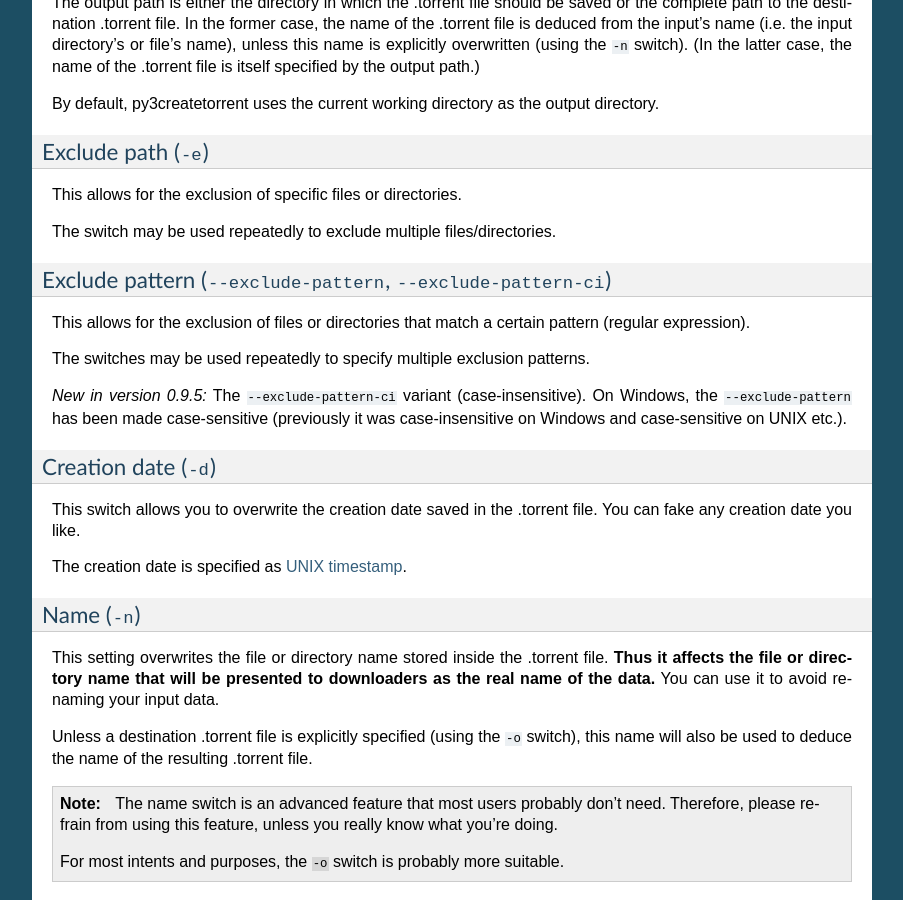
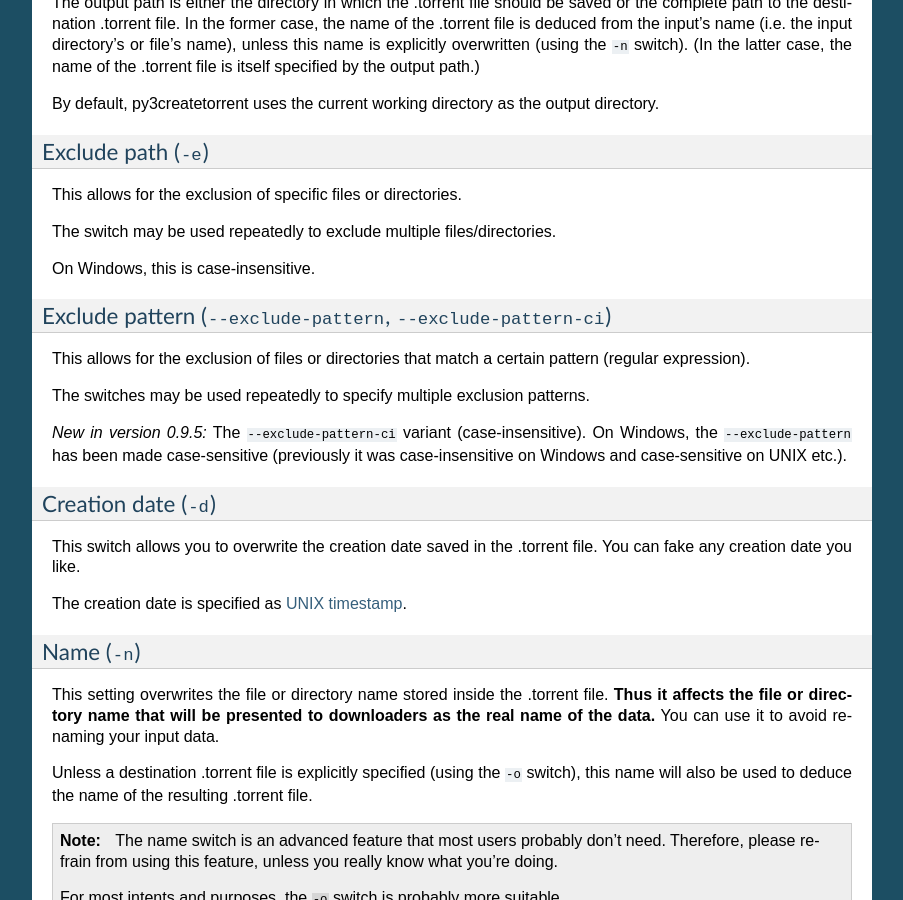
Before and after one commit to Ineluctable/py3createtorrent, a Sphinx documentation site: the page built from docs/source/user.rst, in a window 1280 px wide and 900 px high, scrolled down 4445 px. Shown: the whole window, without its empty margins (198-1101 px from the left). Built offline with Sphinx 7.4.7, drawn with Linux system fonts in a browser that asks for light colours.

Commit message:
Add note on case-sensitivity to exclude switch description

```diff
--- a/docs/source/user.rst
+++ b/docs/source/user.rst
@@ -278,6 +278,8 @@ This allows for the exclusion of specific files or directories.
 
 The switch may be used repeatedly to exclude multiple files/directories.
 
+On Windows, this is case-insensitive.
+
 Exclude pattern (``--exclude-pattern``, ``--exclude-pattern-ci``)
 ^^^^^^^^^^^^^^^^^^^^^^^^^^^^^^^^^^^^^^^^^^^^^^^^^^^^^^^^^^^^^^^^^
 
```
